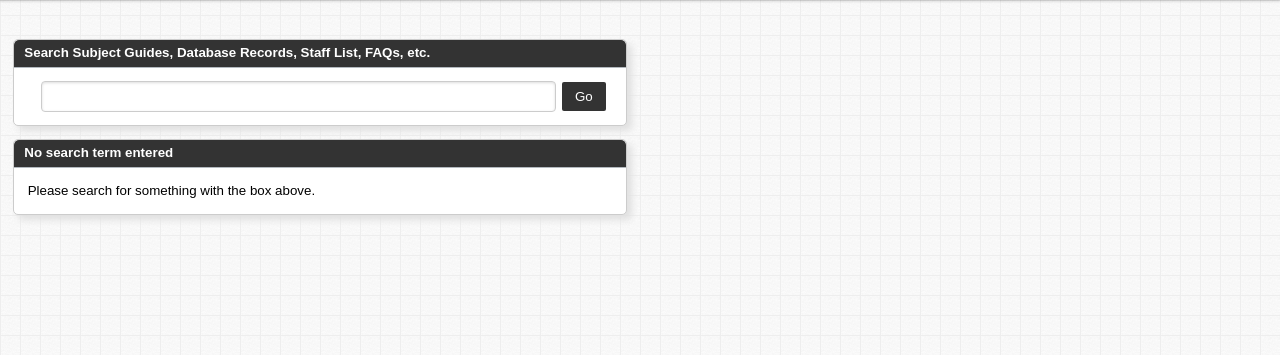
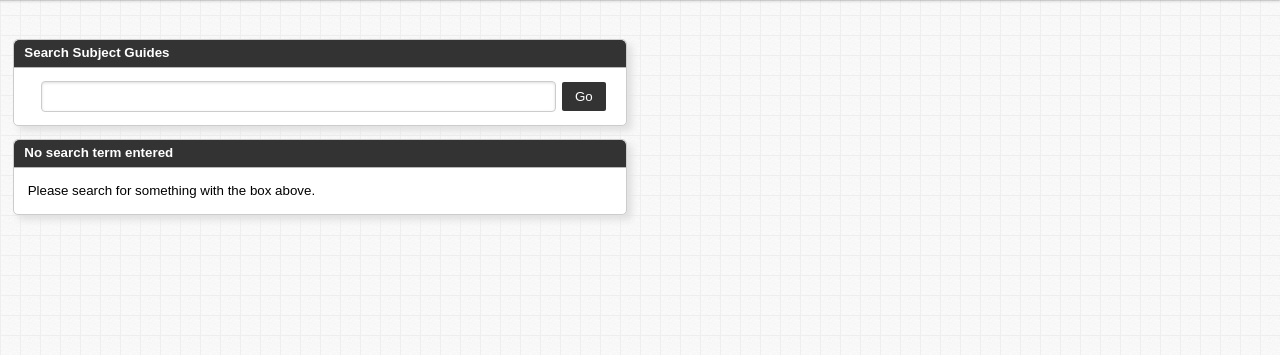
Before and after one commit to craigdmileham/SubjectsMinusMinus, a PHP site: page /richter/subjects/search.php in a window 1280 px wide. Shown: the part 65-420 px from the top of the page. Run offline with PHP 8.4, Linux system fonts and the light colour scheme; some libraries are stand-ins or nearby versions.

Commit message:
changed quicksearch to only search guides
Database search will be handled with different search

```diff
--- a/control/includes/config.php
+++ b/control/includes/config.php
@@ -82,7 +82,7 @@ $user_photo_update = TRUE;
    http://www.yoursite.edu/library/sp/
    Make sure to include the trailing slash!
 */
-$BaseURL = "http://localhost:80/";
+$BaseURL = "http://localhost:81/";
 
 /* Name of this resource, i.e., SubjectsPlus */
 $resource_name = "SubjectsPlus";
--- a/subjects/search.php
+++ b/subjects/search.php
@@ -102,7 +102,7 @@ $subtitle = _("Search Results for ") . $_POST['searchterm'];
 
   <div class="pluslet no_overflow">
     <div class="titlebar">
-      <div class="titlebar_text"><?php print _("Search Subject Guides, Database Records, Staff List, FAQs, etc."); ?></div>
+      <div class="titlebar_text"><?php print _("Search Subject Guides"); ?></div>
       <div class="titlebar_options"></div>
     </div>
     <div class="pluslet_body">
```
